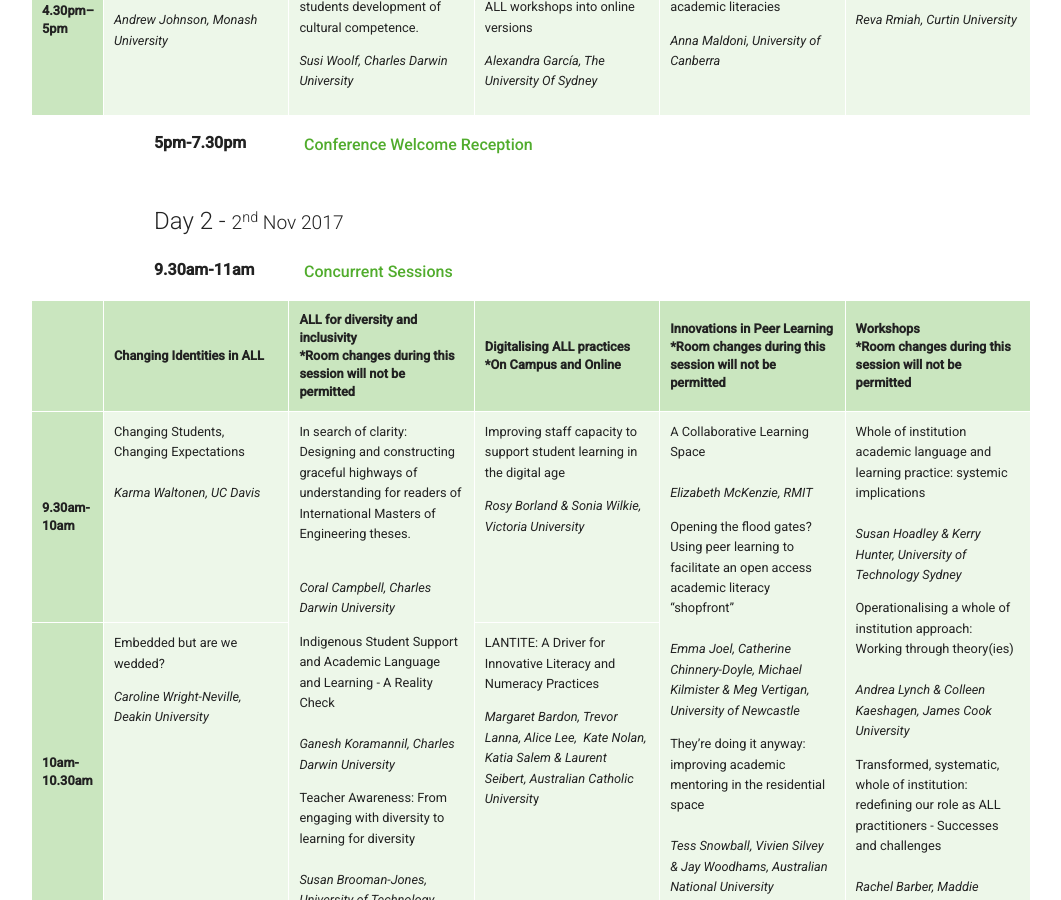
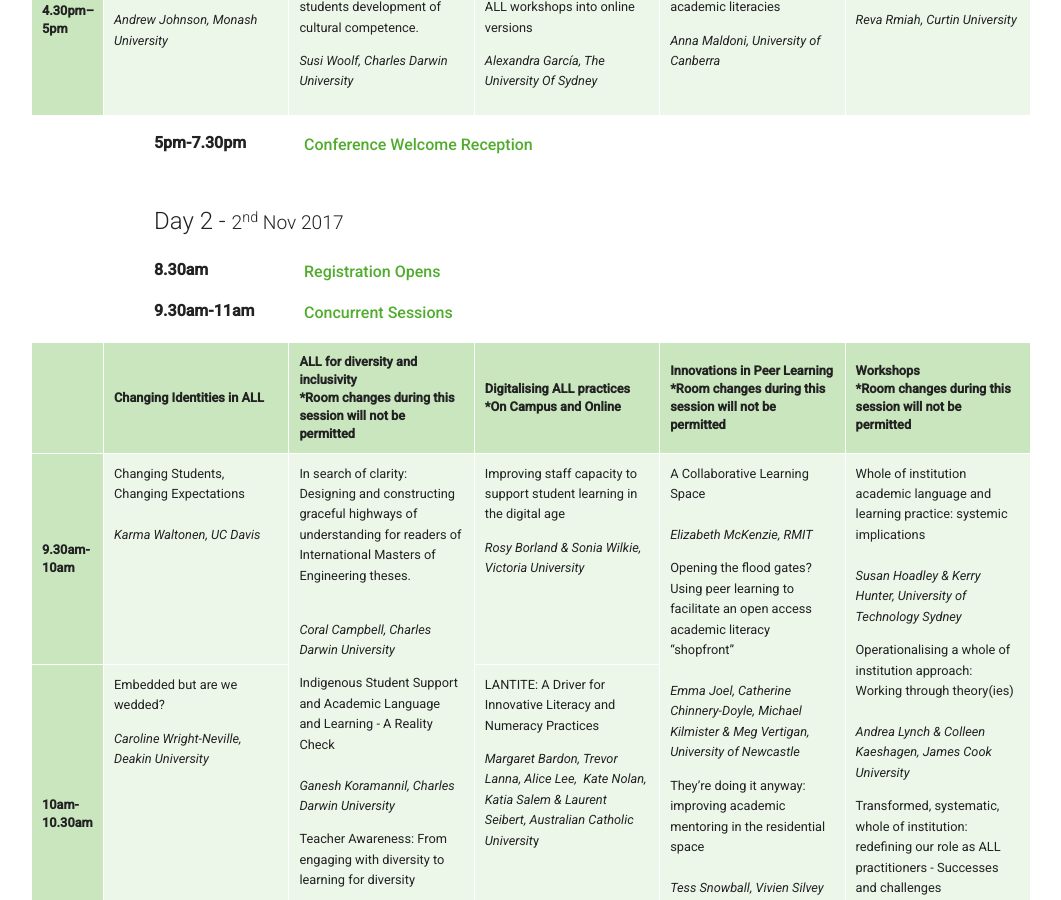
Before and after one commit to aallconference2017/aallconference2017.github.io, a Jekyll site: the page built from program/index.html, in a window 1280 px wide and 900 px high, scrolled down 2753 px. Shown: the whole window, without its empty margins (113-1174 px from the left). Built offline with Jekyll 4.4.1, drawn with Linux system fonts in a browser that asks for light colours; some of the changed text lies outside the part shown.

Commit message:
day 2 and 3 reg

```diff
--- a/program/index.html
+++ b/program/index.html
@@ -112,6 +112,7 @@ show_jump_links: true
 
         <h2>Day 2 - <small>2<sup>nd</sup> Nov 2017</small></h2>
         <ul class="program">
+            <li><span class="time editable">8.30am</span> <div class="session editable"><p><strong>Registration Opens</strong></p></div></li>
             <li><span class="time editable">9.30am-11am</span> <div class="session editable"><p><strong>Concurrent Sessions</strong></p></div>
                 <div class="scrollbox">
                     <table>
@@ -193,6 +194,7 @@ show_jump_links: true
 
         <h2>Day 3 - <small>3<sup>rd</sup> Nov 2017</small></h2>
         <ul class="program">
+            <li><span class="time editable">8.30am</span> <div class="session editable"><p><strong>Registration Opens</strong></p></div></li>
             <li><span class="time editable">9.30am-11.30am</span>
                 <div class="session editable"><p><strong>Note: Managers meeting AALL 9:30am-11am</strong></p><p><strong></strong>Concurrent Sessions</p></div>
                 <div class="scrollbox">
```
